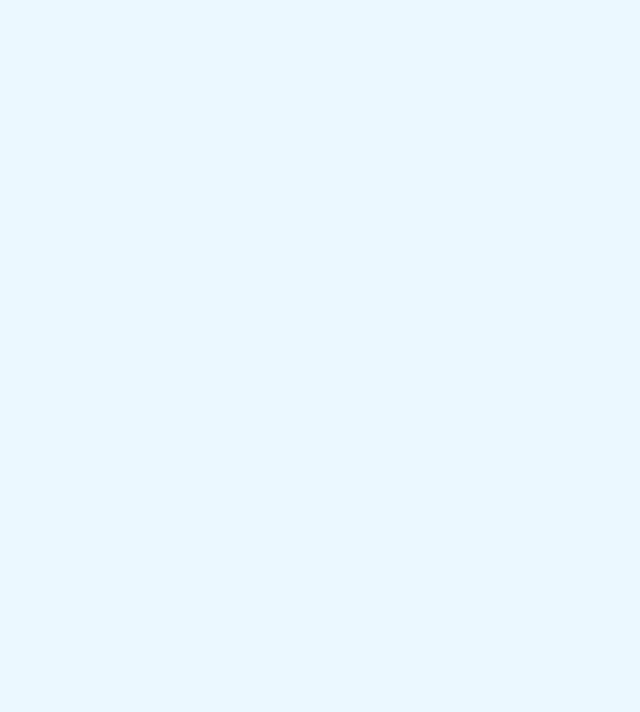
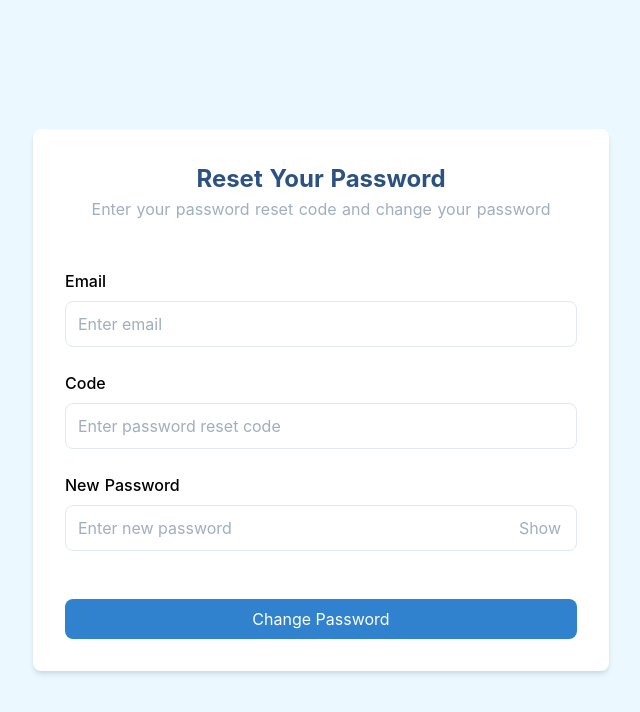
Before and after one commit to heyshadowsmith/nap-stack, a Nuxt app in the folder nuxt/: page /change-password in a window 1280 px wide. Before the commit this address had no page. Shown: the top 712 px of the page, without its empty margins (319-959 px from the left). Built offline with nearby package versions, Linux system fonts and the light colour scheme.

Commit message:
Add change-password page

```diff
--- /dev/null
+++ b/nuxt/pages/change-password.vue
@@ -0,0 +1,13 @@
+<template>
+  <SPasswordChangeForm />
+</template>
+
+<script>
+import SPasswordChangeForm from "../components/molecules/SPasswordChangeForm/SPasswordChangeForm";
+
+export default {
+  components: {
+    SPasswordChangeForm
+  }
+};
+</script>
```
